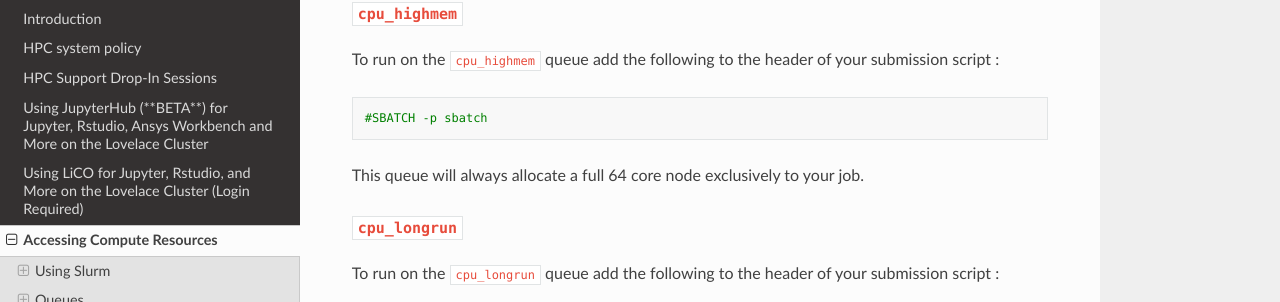
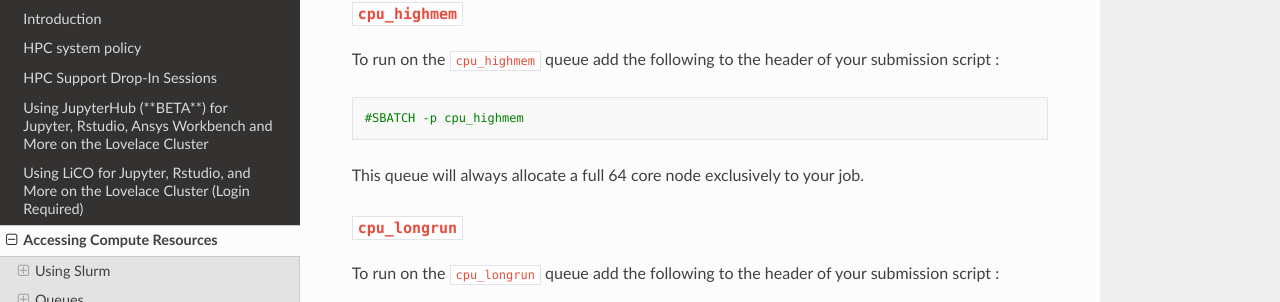
Before and after one commit to AbhinavPraveen/UoP-HPC-Docs, a Sphinx documentation site: the page built from source/user-guide/resources.rst, in a window 1280 px wide and 900 px high, scrolled down 2287 px. Shown: the part 149-451 px from the top of the window. Built offline with Sphinx 7.4.7 and the Read the Docs theme 3.1.0, drawn with Linux system fonts in a browser that asks for light colours.

Commit message:
-p sbatch -> -p cpu_highmem

```diff
--- a/source/user-guide/resources.rst
+++ b/source/user-guide/resources.rst
@@ -120,7 +120,7 @@ submission script :
 
 .. code-block:: sbatch
 
-   #SBATCH -p sbatch
+   #SBATCH -p cpu_highmem
 
 This queue will always allocate a full 64 core node exclusively to your job.
 
```
